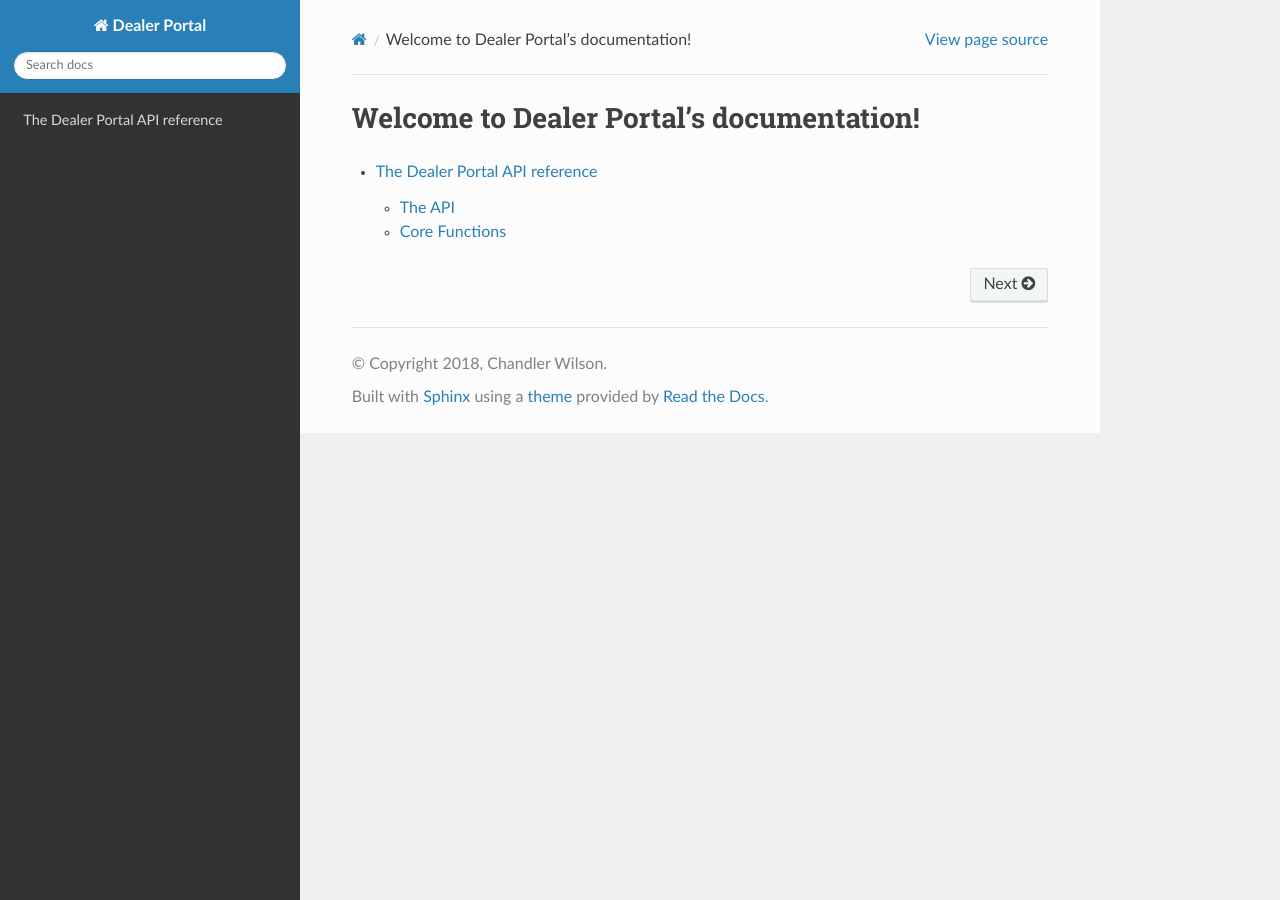
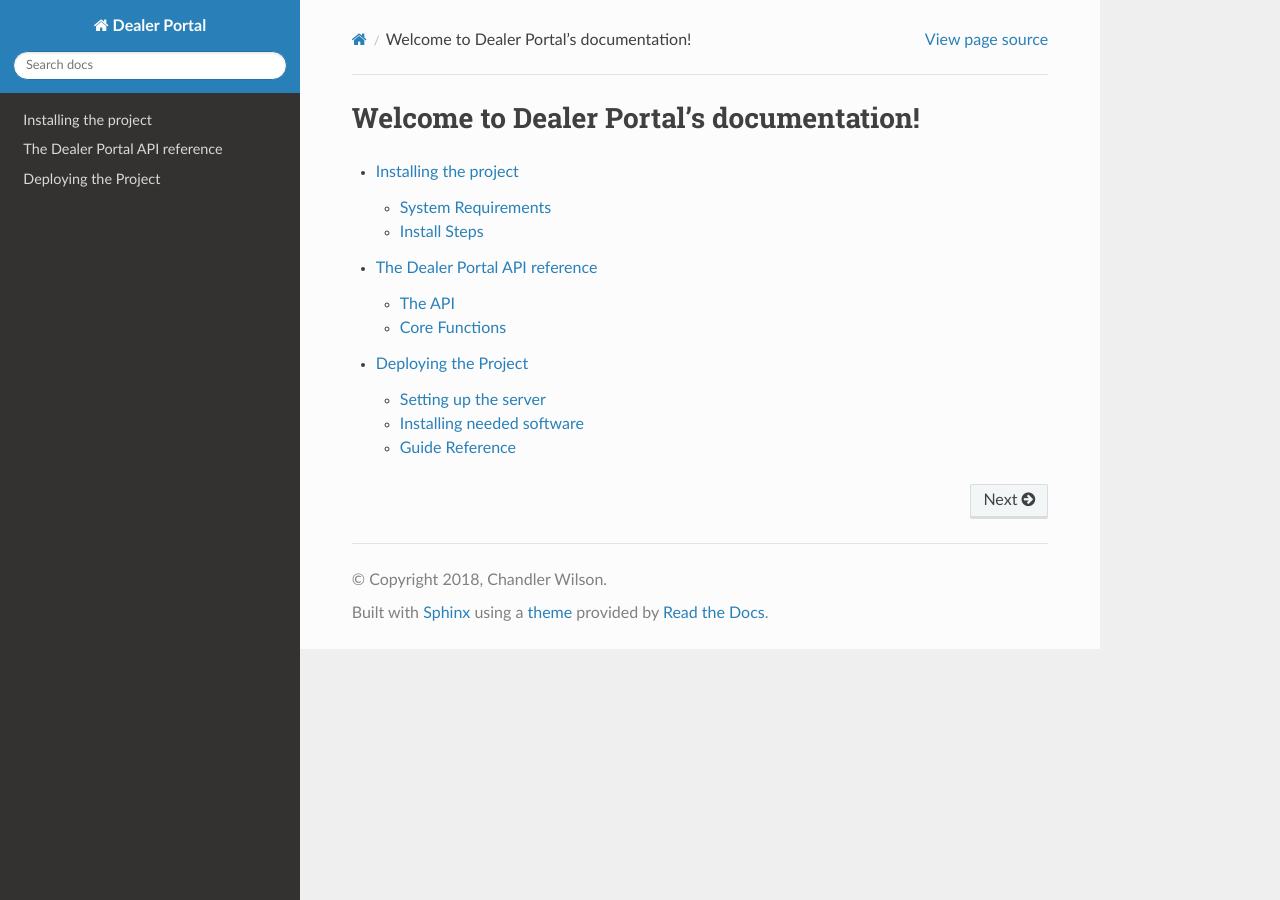
Before and after one commit to Chandler9Wilson/dealer-portal, a Sphinx documentation site: the page built from docs/source/index.rst, in a window 1280 px wide. Built offline with Sphinx 7.4.7 and the Read the Docs theme 2.0.0, drawn with Linux system fonts in a browser that asks for light colours; some of the changed lines change nothing that is shown.

Commit message:
init install and deploy

```diff
--- /dev/null
+++ b/docs/source/deploy.rst
@@ -0,0 +1,52 @@
+Deploying the Project
+=====================
+
+Setting up the server
+---------------------
+
+* Changes made to /etc/ssh/sshd_config
+
+  * ``Port 2200``
+  * ``PermitRootLogin no``
+  * ``PasswordAuthentication no``
+
+* UFW config
+
+  * Allow port 2200 tcp for alternate SSH port
+
+    * ``$ sudo ufw allow 2200/tcp``
+  * Allow port 80 tcp for apache
+
+    * ``$ sudo ufw allow www``
+  * Allow port 123 for NTP
+
+    * ``$ sudo ufw allow ntp``
+
+Installing needed software
+--------------------------
+
+* Install nvm
+
+  * `$ curl -o- https://raw.githubusercontent.com/creationix/nvm/v0.33.8/install.sh | bash`
+* Install node (after session restart)
+
+  * `$ nvm install 8`
+* :doc:`install`
+* Make sure gunicorn is serving the project correctly
+
+  * Open port 8000 to test
+
+    * ``$ sudo ufw allow 8000/tcp``
+  * Run ``$ gunicorn --bind 0.0.0.0:8000 portal_server:app``
+  * Close the port if it is working
+
+    * ``$ sudo ufw delete allow 8000/tcp``
+
+
+Guide Reference
+---------------
+
+* relevant man pages
+* Used [this](https://www.digitalocean.com/community/tutorials/initial-server-setup-with-ubuntu-16-04) for usermod command and the ssh-copy-id script. I have set up servers before just couldnt remember those two lines.
+* A nice walk through the [options with UFW](https://www.digitalocean.com/community/tutorials/how-to-set-up-a-firewall-with-ufw-on-ubuntu-14-04) a little nicer/more concise than the man page.
+* I am using the mod_wsgi-express script included with the [mod_wsgi package](https://pypi.python.org/pypi/mod_wsgi)
--- a/docs/source/index.rst
+++ b/docs/source/index.rst
@@ -9,4 +9,6 @@ Welcome to Dealer Portal's documentation!
 .. toctree::
    :maxdepth: 2
 
+   install
    api
+   deploy
--- /dev/null
+++ b/docs/source/install.rst
@@ -0,0 +1,29 @@
+Installing the project
+======================
+
+System Requirements
+-------------------
+
+* Debian flavor of linux (tested on Ubuntu 16.04)
+* A non root user with ``sudo`` privileges
+* Node v.8
+
+Install Steps
+-------------
+
+* First time setup (This project has to be run in a debian based environment)
+
+  1. **All commands should be run from the project root unless a cd command was instructed previously**
+  2. Run ``$ ./server_management/setup_script.py`` respond yes when prompted if this is your first time.
+  3. Run ``$ source env/bin/activate``
+  4. Run ``$ python -m portal_server.db.setup``
+  5. If you want fake data in your db run ``$ python -m portal_server.db.import_fake_data``
+  6. ``$ cd portal_server/directory/home_static``
+  7. Run ``$ npm install``
+  8. Run ``$ npm run dev-build``
+  9. Return to project root ``$ cd ../../..``
+  10. Run ``$ python run.py``
+  11. Visit the `login page`__
+
+.. _login: http://localhost:8000/login/
+__ login_
```
